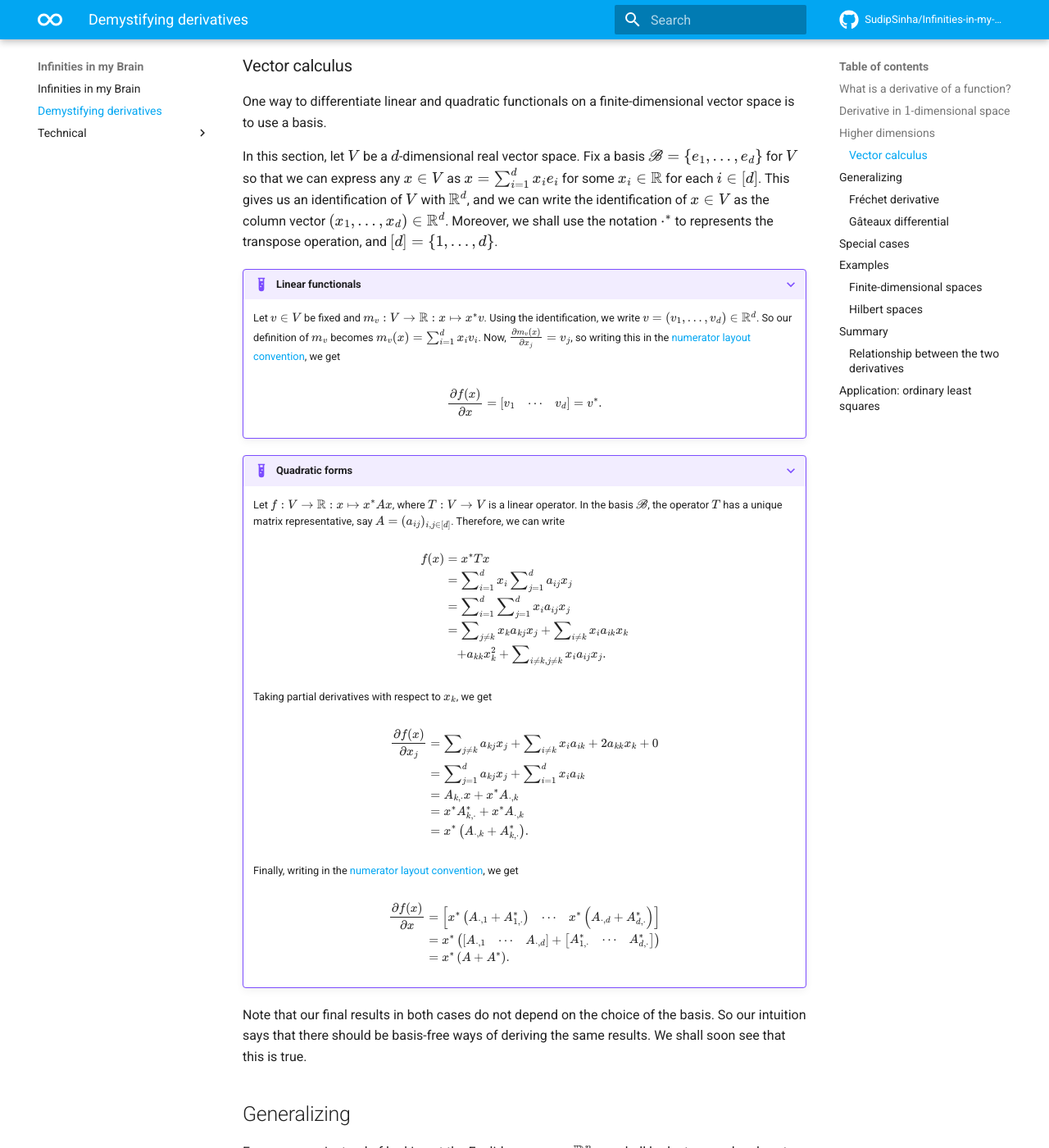
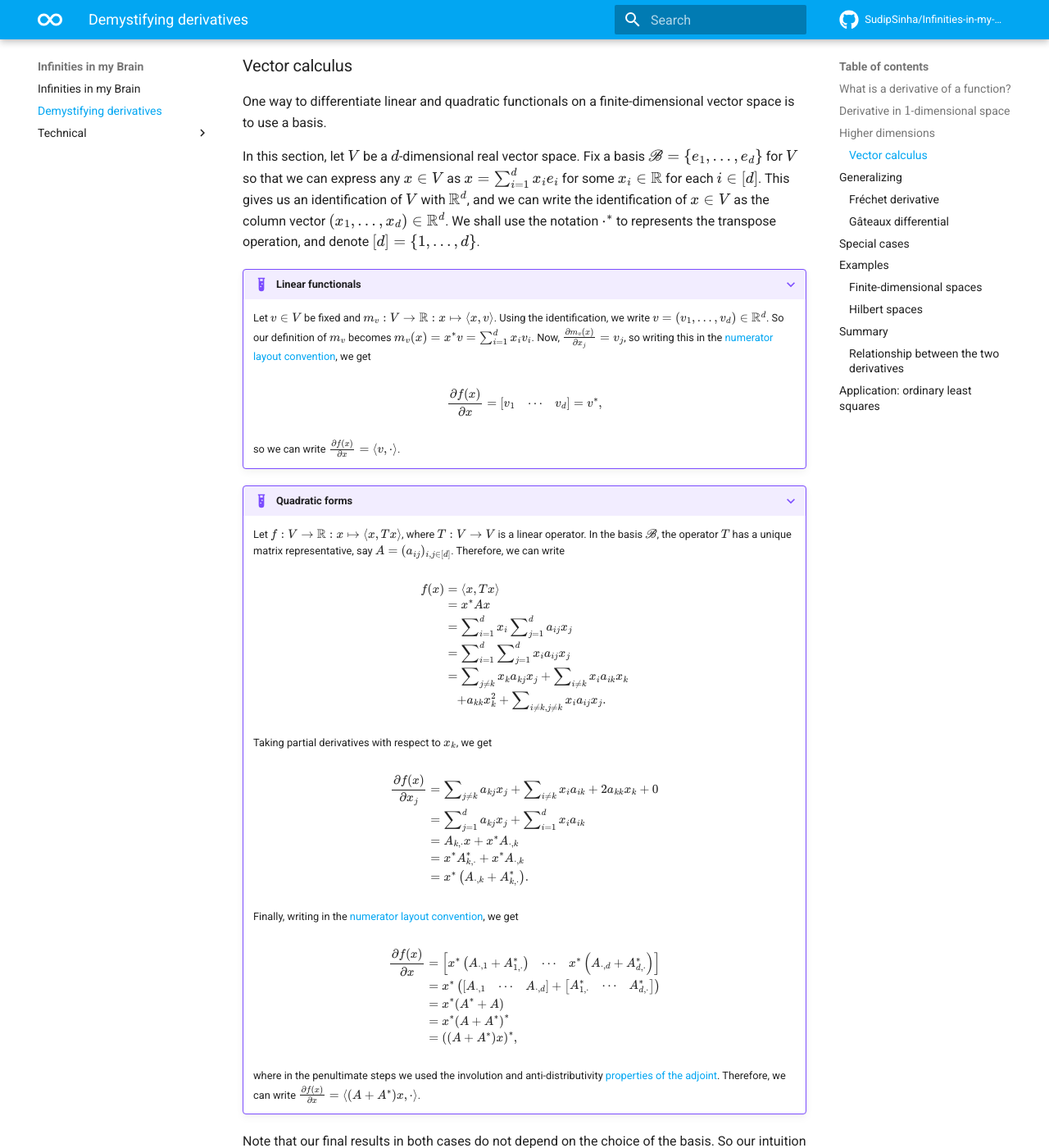
Before and after one commit to SudipSinha/Infinities-in-my-Brain, an MkDocs documentation site: the page built from docs/functional-analysis/derivatives.md, in a window 1280 px wide and 1400 px high, scrolled down 2296 px. Shown: the whole window at 82% size. Built offline with MkDocs 1.6.1 and Material for MkDocs 9.7.7, drawn with Linux system fonts in a browser that asks for light colours; comment, search, counter and statistics services are not loaded.

Commit message:
* derivatives: minor changes in vector calculus

```diff
--- a/docs/functional-analysis/derivatives.md
+++ b/docs/functional-analysis/derivatives.md
@@ -83,28 +83,31 @@ The problem here is that there are two inputs. In the problems until now, there
 
 One way to differentiate linear and quadratic functionals on a finite-dimensional vector space is to use a basis.
 
-In this section, let \( V \) be a \( d \)-dimensional real vector space. Fix a basis \( ℬ = \bcrl{e_1, …, e_d} \) for \( V \) so that we can express any \( x ∈ V \) as \( x = ∑_{i = 1}^d x_i e_i \) for some \( x_i ∈ ℝ \) for each \( i ∈ [d] \). This gives us an identification of \( V \) with \( ℝ^d \), and we can write the identification of \( x ∈ V \) as the column vector \( (x_1, …, x_d) ∈ ℝ^d \). Moreover, we shall use the notation \( ⋅^* \) to represents the transpose operation, and \( [d] = \bcrl{1, …, d} \).
+In this section, let \( V \) be a \( d \)-dimensional real vector space. Fix a basis \( ℬ = \bcrl{e_1, …, e_d} \) for \( V \) so that we can express any \( x ∈ V \) as \( x = ∑_{i = 1}^d x_i e_i \) for some \( x_i ∈ ℝ \) for each \( i ∈ [d] \). This gives us an identification of \( V \) with \( ℝ^d \), and we can write the identification of \( x ∈ V \) as the column vector \( (x_1, …, x_d) ∈ ℝ^d \). We shall use the notation \( ⋅^* \) to represents the transpose operation, and denote \( [d] = \bcrl{1, …, d} \).
 
 
 ???+ example "Linear functionals"
 
-    Let \( v ∈ V \) be fixed and \( m_v: V → ℝ: x ↦ x^* v \). Using the identification, we write \( v = (v_1, …, v_d) ∈ ℝ^d \). So our definition of \( m_v \) becomes \( m_v(x) = ∑_{i = 1}^d x_i v_i \). Now, \( \frac{∂m_v(x)}{∂x_j} = v_j \), so writing this in the [numerator layout convention](https://en.wikipedia.org/wiki/Matrix_calculus#Layout_conventions), we get
+    Let \( v ∈ V \) be fixed and \( m_v: V → ℝ: x ↦ \inn{x, v} \). Using the identification, we write \( v = (v_1, …, v_d) ∈ ℝ^d \). So our definition of \( m_v \) becomes \( m_v(x) = x^* v = ∑_{i = 1}^d x_i v_i \). Now, \( \frac{∂m_v(x)}{∂x_j} = v_j \), so writing this in the [numerator layout convention](https://en.wikipedia.org/wiki/Matrix_calculus#Layout_conventions), we get
 
     \[
         \frac{∂f(x)}{∂x}
         =  \begin{bmatrix}
                 v_1  &  ⋯  &  v_d
         \end{bmatrix}
-        =  v^* .
+        =  v^* ,
     \]
+
+    so we can write \( \frac{∂f(x)}{∂x} = \inn{v, ⋅} \).
 
 
 ???+ example "Quadratic forms"
 
-    Let \( f: V → ℝ: x ↦ x^* A x \), where \( T: V → V \) is a linear operator. In the basis \( ℬ \), the operator \( T \) has a unique matrix representative, say \( A = (a_{ij})_{i, j ∈ [d]} \). Therefore, we can write
+    Let \( f: V → ℝ: x ↦ \inn{x, T x} \), where \( T: V → V \) is a linear operator. In the basis \( ℬ \), the operator \( T \) has a unique matrix representative, say \( A = (a_{ij})_{i, j ∈ [d]} \). Therefore, we can write
 
     \begin{align*}
-        f(x)  & =  x^* T x  \\
+        f(x)  & =  \inn{x, T x}  \\
+            & =  x^* A x \\
             & =  ∑_{i = 1}^d x_i ∑_{j = 1}^d a_{ij} x_j  \\
             & =  ∑_{i = 1}^d ∑_{j = 1}^d x_i a_{ij} x_j  \\
             & =  ∑_{j ≠ k} x_k a_{kj} x_j + ∑_{i ≠ k} x_i a_{ik} x_k \\
@@ -138,8 +141,12 @@ In this section, let \( V \) be a \( d \)-dimensional real vector space. Fix a b
                     A_{1, ⋅}^*  &  ⋯  &  A_{d, ⋅}^*  \\
                     \end{bmatrix}
                 }  \\
-            & =  x^* \brnd{A + A^*} .
+            & =  x^* (A^* + A)  \\
+            & =  x^* \brnd{A + A^*}^* \\
+            & =  \brnd{(A + A^*) x}^* , \\
     \end{align*}
+
+    where in the penultimate steps we used the involution and anti-distributivity [properties of the adjoint](https://en.wikipedia.org/wiki/Hermitian_adjoint#Properties). Therefore, we can write \( \frac{∂f(x)}{∂x} = \inn{(A + A^*) x, ⋅} \).
 
 Note that our final results in both cases do not depend on the choice of the basis. So our intuition says that there should be basis-free ways of deriving the same results. We shall soon see that this is true.
 
```
